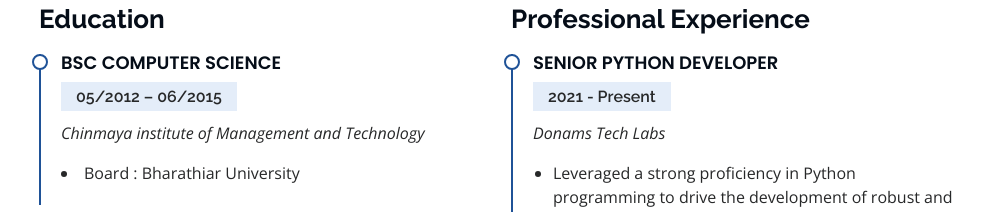
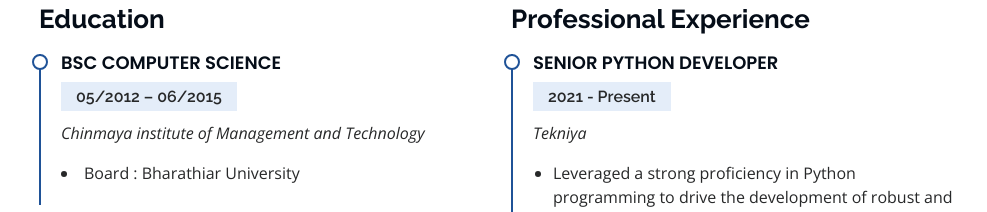
Before and after one commit to Amalrajkd/Amalrajkd.github.io, a plain HTML site: page index.html in a window 1280 px wide. Shown: the part 2560-2772 px from the top of the page, without its empty margins (291-1278 px from the left). Drawn offline with nearby package versions, Linux system fonts and the light colour scheme.

Commit message:
Update index.html

```diff
--- a/index.html
+++ b/index.html
@@ -258,7 +258,7 @@ deliver fast, eﬃcient projects.
             <div class="resume-item">
               <h4>Senior Python Developer</h4>
               <h5>2021 - Present</h5>
-              <p><em>Donams Tech Labs</em></p>
+              <p><em>Tekniya</em></p>
               <ul>
                 <li>Leveraged a strong proficiency in Python programming to drive the development of robust and scalable applications.</li>
                 <li>Database Management: Proﬁcient in working with various database systems, including SQL databases like PostgreSQL API Integration</li>
```
